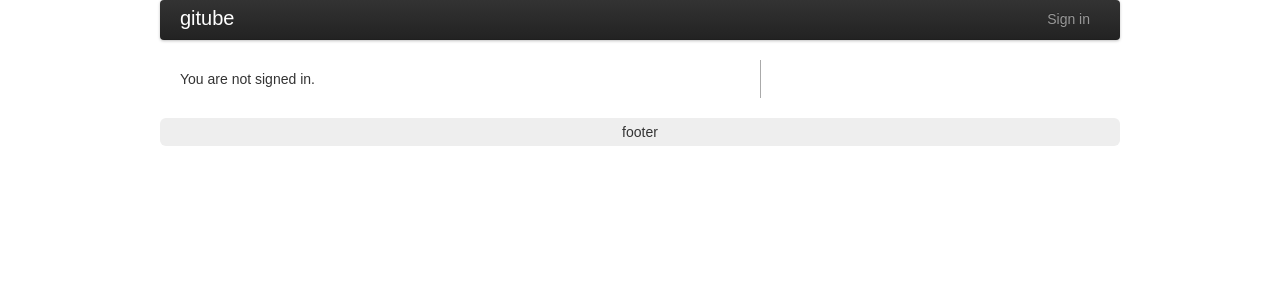
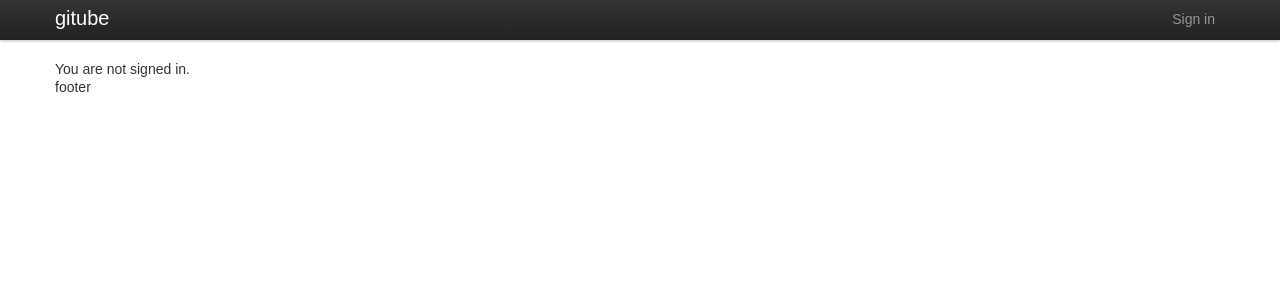
Before and after one commit to harryxu/gitube, a Django app: page / in a window 1280 px wide. Shown: the top 300 px of the page. Run offline with Django 3.2, Linux system fonts and the light colour scheme; parts of the project's set-up code (start-up, migrations or seed data) failed here and were passed over.

Commit message:
Basic bootstrap layout.

```diff
--- a/gitube/static/css/style.css
+++ b/gitube/static/css/style.css
@@ -1,42 +1,7 @@
 body {
   font-size: 14px;
   font-family: Arial, Verdana, SunSans-Regular, Sans-Serif;
-}
-
-
-/* ----------container to center the layout-------------- */
-#container {
-  width: 960px;
-  margin-bottom: 10px;
-  margin-left: auto;
-  margin-right: auto;
-}
-
-/* ----------header-------------- */
-#header {
-  padding: 5px 10px;
-  margin: 0px;
-  height: 30px;
-  background:#EEEEEE;
-  border-bottom-left-radius: 6px;
-  border-bottom-right-radius: 6px;
-  -moz-border-radius-bottomleft: 6px;
-  -moz-border-radius-bottomright: 6px;
-  -webkit-border-bottom-left-radius: 6px;
-  -webkit-border-bottom-right-radius: 6px;
-}
-
-#header .logo {
-  float: left;
-}
-
-.userbox {
-  float: right;
-}
-
-/* -----------------wrapper--------------------- */
-#wrapper{
-  margin:20px 0;
+  padding-top: 60px;
 }
 
 /* links */
@@ -108,14 +73,6 @@
   font-family: Inconsolata, Monaco, 'DejaVu Sans Mono', 'Bitstream Vera Sans Mono', 'Courier New', monospace;
 }
 
-/* --------------sidebar------------- */
-#sidebar {
-  float: right;
-  width: 350px;
-  margin: 0px;
-  padding: 0px;
-}
-
 /* -----------footer--------------------------- */
 #footer {
   margin: 0px;
@@ -131,7 +88,3 @@
 ul.repo-list, ul.project-list {
   margin-left: 10px;
 }
-
-.clear {
-  clear: both;
-}
--- a/gitube/templates/base.html
+++ b/gitube/templates/base.html
@@ -5,15 +5,19 @@
 <title>gitube</title>
 <meta http-equiv="Content-Type" content="text/html; charset=utf-8" />
 <link href="/static/css/bootstrap.css" rel="stylesheet">
+<link href="/static/css/style.css" rel="stylesheet" />
 <link href="/static/css/bootstrap-responsive.css" rel="stylesheet">
-<link href="/static/css/style.css" rel="stylesheet" />
 {% block css %}{% endblock %}
 </head>
 <body>
-<div id="container">
-  <div class="navbar">
+<div class="navbar navbar-fixed-top">
   <div class="navbar-inner">
-      <div class="container" style="width: auto;">
+    <div class="container">
+      <a class="btn btn-navbar" data-toggle="collapse" data-target=".nav-collapse">
+        <span class="icon-bar"></span>
+        <span class="icon-bar"></span>
+        <span class="icon-bar"></span>
+      </a>
       <a class="brand" href="{% url home %}">gitube</a>
       <div class="nav-collapse">
         <ul class="nav pull-right">
@@ -29,21 +33,22 @@
     </div>
   </div>
 </div>
-  <div id="wrapper">
-    <div id="content">
+<div class="container">
+  <div class="row">
+    <div class="span8">
       {% block content %}{% endblock %}
-    </div><!--end content-->
-    <div id="sidebar">
+    </div>
+    <div class="span4">
         {% block sidebar %}{% endblock %}
-    </div><!--end sidebar-->
-    <div class="clear"></div>
-  </div><!--end wrapper-->
-  <div id="footer" class="clear">
+    </div>
+  </div>
+  <footer class="footer">
     footer
-  </div><!--end footer-->
+  </footer>
 </div>
 
 <script type="text/javascript" src="http://ajax.googleapis.com/ajax/libs/jquery/1/jquery.min.js"></script>
+<script type="text/javascript" src="/static/js/bootstrap.min.js"></script>
 {% block js %}{% endblock %}
 </body>
 </html>
--- a/gitube/templates/home.html
+++ b/gitube/templates/home.html
@@ -4,7 +4,8 @@
 {% block content %}
 
 {% if user.is_authenticated %}
-<div class="my-projects">
+<div class="row">
+  <div class="span4">
     <h2>{% trans "My Projects:" %}</h2>
     <ul class="unstyled project-list">
         {% if projects %}
@@ -17,7 +18,7 @@
     </ul>
   </div>
 
-<div class="joined-projects">
+  <div class="span4">
     <h2>{% trans "Projects I have joined." %}</h2>
     <ul class="project-list">
     {% if projectRoles %}
@@ -28,6 +29,7 @@
       {% trans "You have not joined any project yet." %}
     {% endif %}
     </ul>
+  </div>
 </div>
 {% else %}
     You are not signed in.
```
Also changed, not shown: gitube/static/js/bootstrap.min.js (added). Lines whose indentation alone changed are shown as unchanged.
